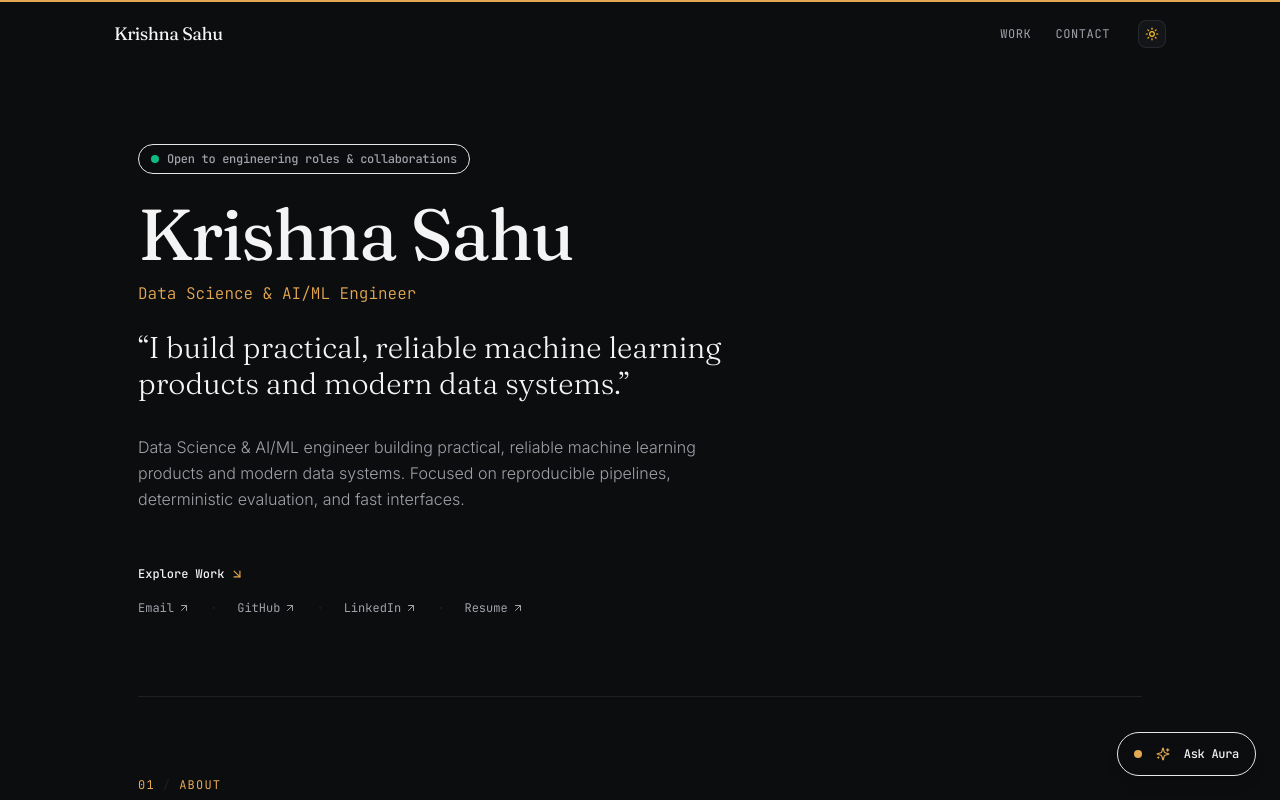
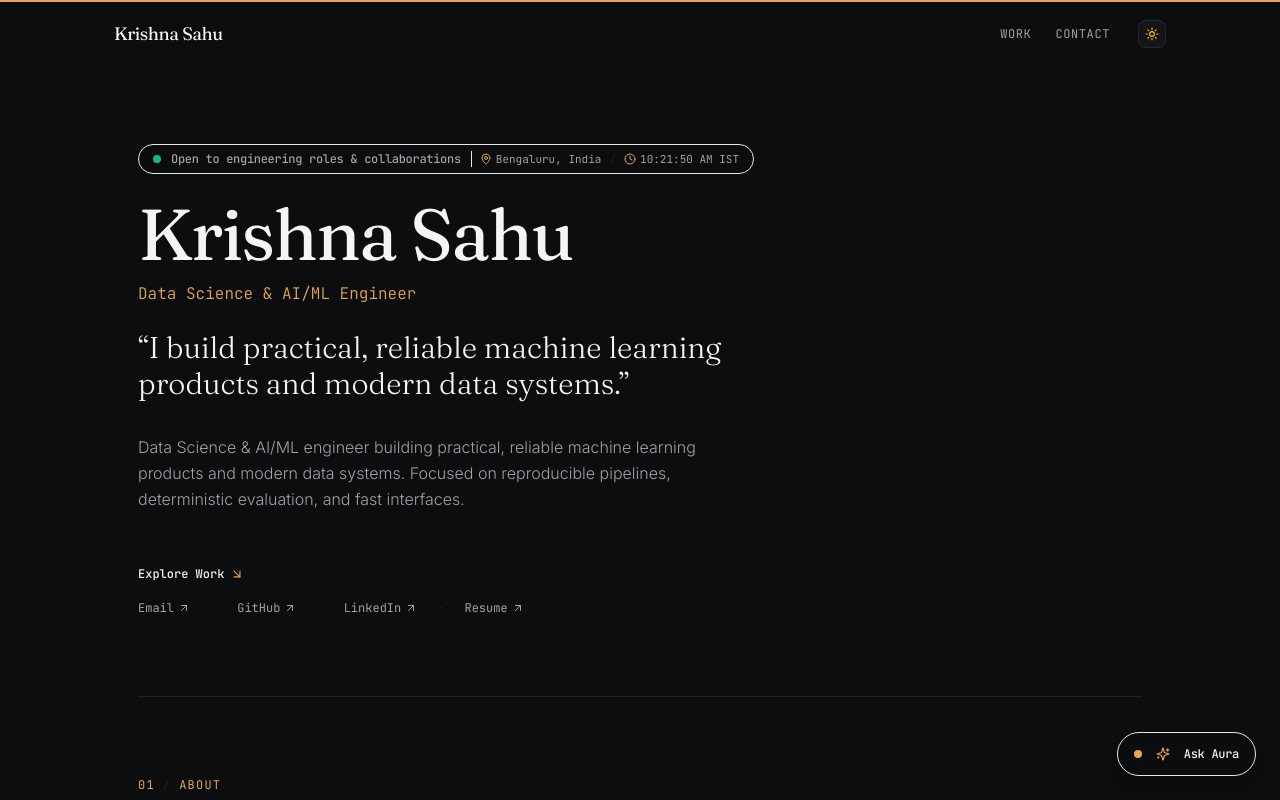
Before and after one commit to KrishnaTerminalOpen/krishna_sahu, a Next.js app: page / in a window 1280 px wide. Shown: the top 800 px of the page. Built offline with nearby package versions, Linux system fonts and the light colour scheme.

Commit message:
Display Location and Live IST Time beside engineering availability badge

```diff
--- a/components/HeroStatusStrip.tsx
+++ b/components/HeroStatusStrip.tsx
@@ -30,8 +30,8 @@ export function HeroStatusStrip() {
   }, []);
 
   return (
-    <div className="flex items-center gap-2 border border-border/80 bg-surface/80 backdrop-blur-md px-3 py-1.5 rounded-full font-mono text-xs text-muted shadow-xs mb-6">
-      <span className="relative flex h-2 w-2">
+    <div className="inline-flex flex-wrap items-center gap-2.5 border border-border/80 bg-surface/80 backdrop-blur-md px-3.5 py-1.5 rounded-full font-mono text-xs text-muted shadow-xs mb-6">
+      <span className="relative flex h-2 w-2 shrink-0">
         <span className="animate-ping absolute inline-flex h-full w-full rounded-full bg-emerald-400 opacity-75"></span>
         <span className="relative inline-flex rounded-full h-2 w-2 bg-emerald-500"></span>
       </span>
@@ -39,13 +39,19 @@ export function HeroStatusStrip() {
         {PORTFOLIO_CONTENT.personal.statusText}
       </span>
 
-      {/* On mobile, also display location and time inside this badge */}
-      <div className="sm:hidden flex items-center gap-2 pl-1 border-l border-border/70 text-[10px]">
-        <span>{PORTFOLIO_CONTENT.personal.location}</span>
-        <span className="text-border">·</span>
-        <span suppressHydrationWarning className="tabular-nums text-foreground/80">
-          {timeString || '12:00:00 PM'}
-        </span>
+      {/* Location and Live IST Time */}
+      <div className="flex items-center gap-2 pl-2 border-l border-border/70 text-[10px] sm:text-[11px] text-muted">
+        <div className="flex items-center gap-1">
+          <MapPin className="w-3 h-3 text-accent shrink-0" />
+          <span>{PORTFOLIO_CONTENT.personal.location}</span>
+        </div>
+        <span className="text-border">/</span>
+        <div className="flex items-center gap-1">
+          <Clock className="w-3 h-3 text-accent shrink-0" />
+          <span suppressHydrationWarning className="tabular-nums text-foreground/90">
+            {timeString || '12:00:00 PM'} IST
+          </span>
+        </div>
       </div>
     </div>
   );
```
